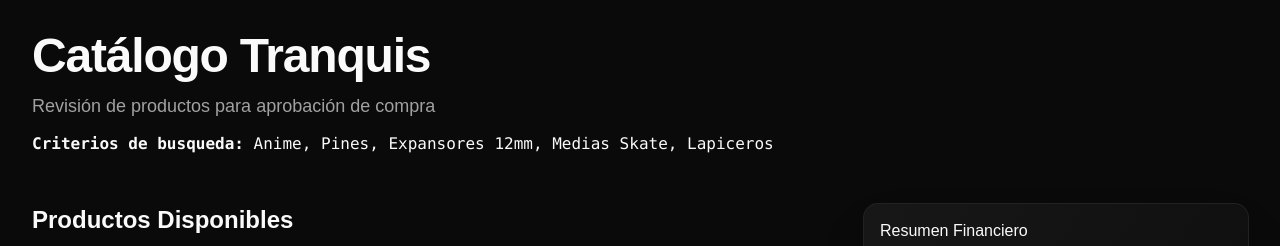
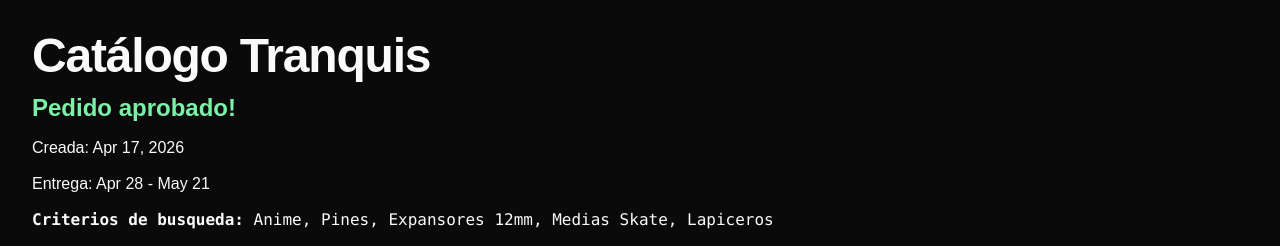
Before and after one commit to scarlos723/catalogo-tranquis, a React (Vite) app: page / in a window 1280 px wide. Shown: the top 246 px of the page. Built offline with nearby package versions, Linux system fonts and the light colour scheme.

Commit message:
fix gram

```diff
--- a/src/components/product-dashboard.tsx
+++ b/src/components/product-dashboard.tsx
@@ -58,9 +58,12 @@ export function ProductDashboard() {
           <h1 className="text-5xl font-bold tracking-tight">
             Catálogo Tranquis
           </h1>
-          <p className="text-lg text-neutral-400">
-            Revisión de productos para aprobación de compra
-          </p>
+          <h2 className="text-2xl font-bold text-green-300">
+            Pedido aprobado! <br />
+          </h2>
+          <p> Creada: Apr 17, 2026</p>
+          <p> Entrega: Apr 28 - May 21</p>
+
           <code>
             <span className="font-bold">Criterios de busqueda: </span>
             <span>Anime, Pines, Expansores 12mm, Medias Skate, Lapiceros</span>
```
